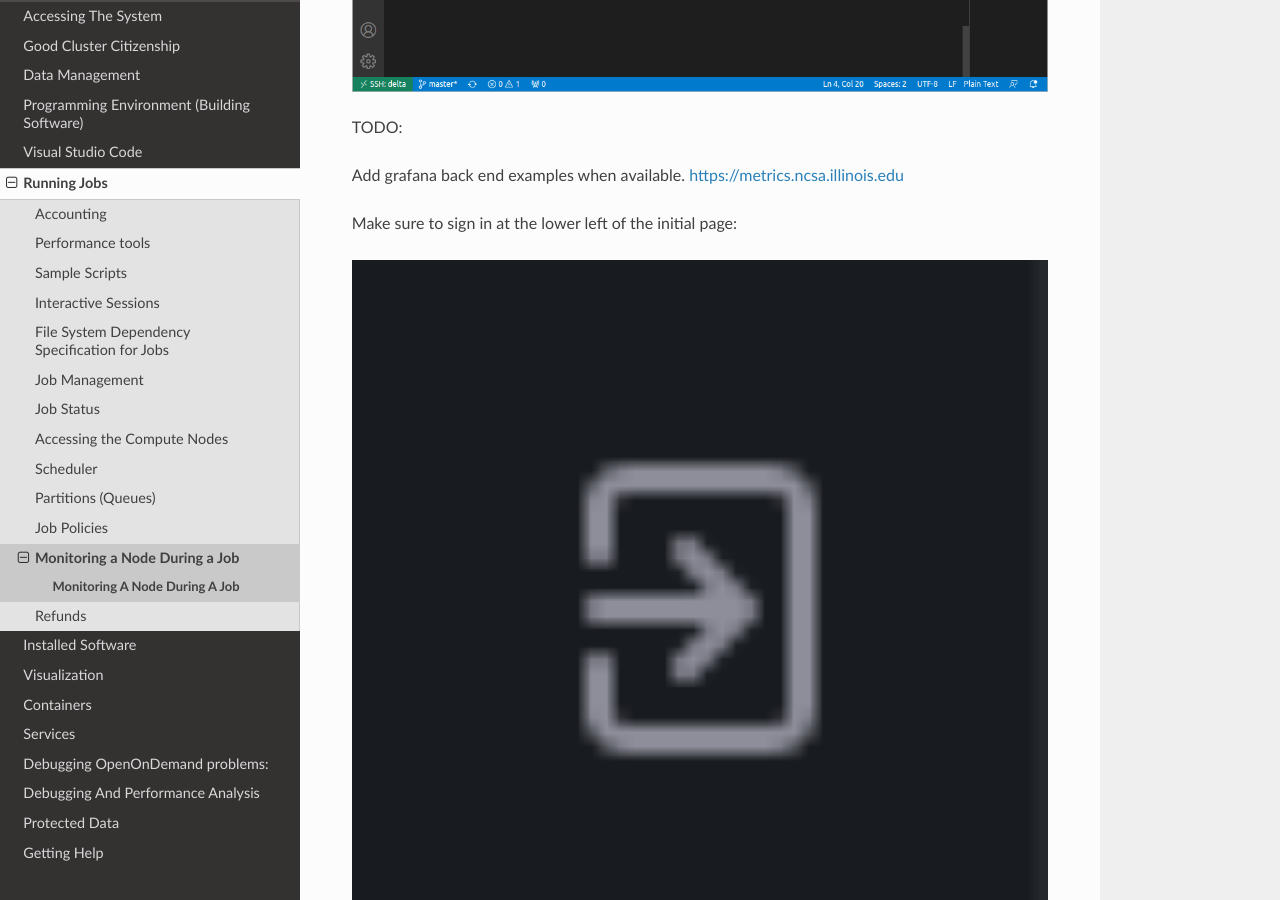
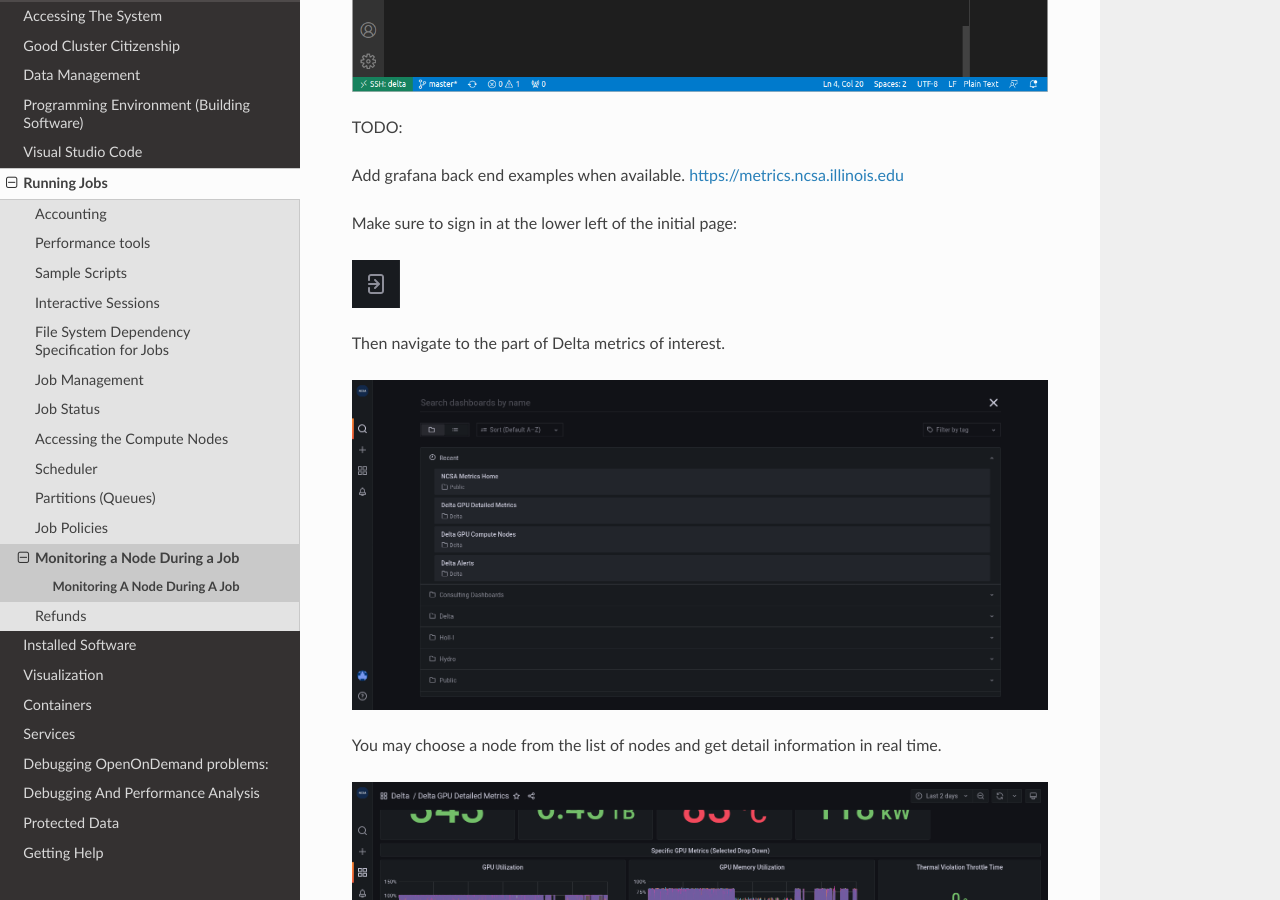
Before and after one commit to ncsa/Delta_doc, a Sphinx documentation site: the page built from docs/source/running_jobs/monitor_node/index.rst, in a window 1280 px wide and 900 px high, scrolled down 3110 px. Built offline with Sphinx 7.4.7 and the Read the Docs theme 2.0.0, drawn with Linux system fonts in a browser that asks for light colours; pages that are not in the unit, such as notebooks, are missing from menus.

Commit message:
Removed width spec for sign in icon image

```diff
--- a/docs/source/running_jobs/monitor_node/index.rst
+++ b/docs/source/running_jobs/monitor_node/index.rst
@@ -68,7 +68,6 @@ Make sure to sign in at the lower left of the initial page:
 
 ..  image:: ../../aux_pages/images/mon_node/05_sign_in_icon.png
     :alt: sign in icon
-    :width: 1000px
 
 Then navigate to the part of Delta metrics of interest.
 
```
